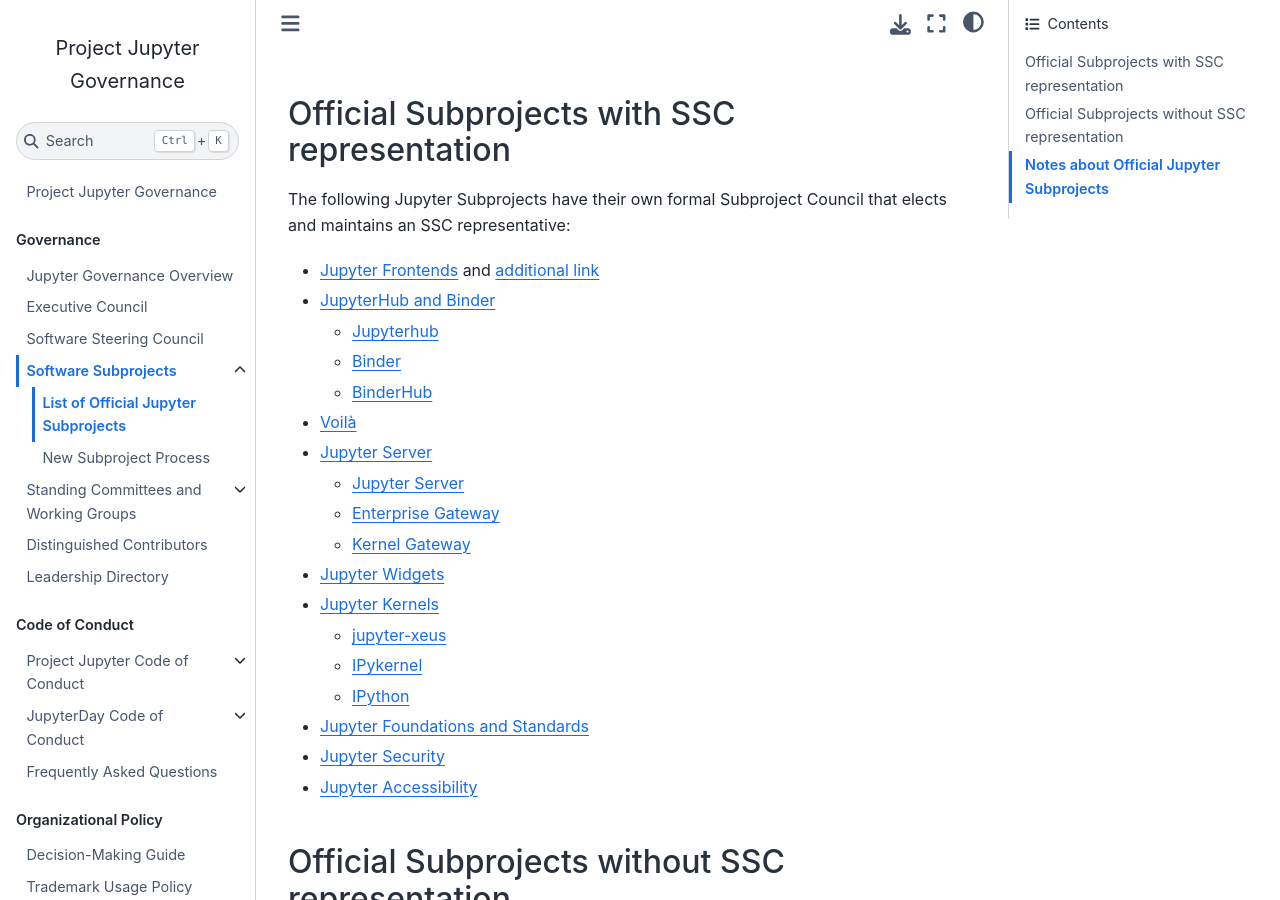
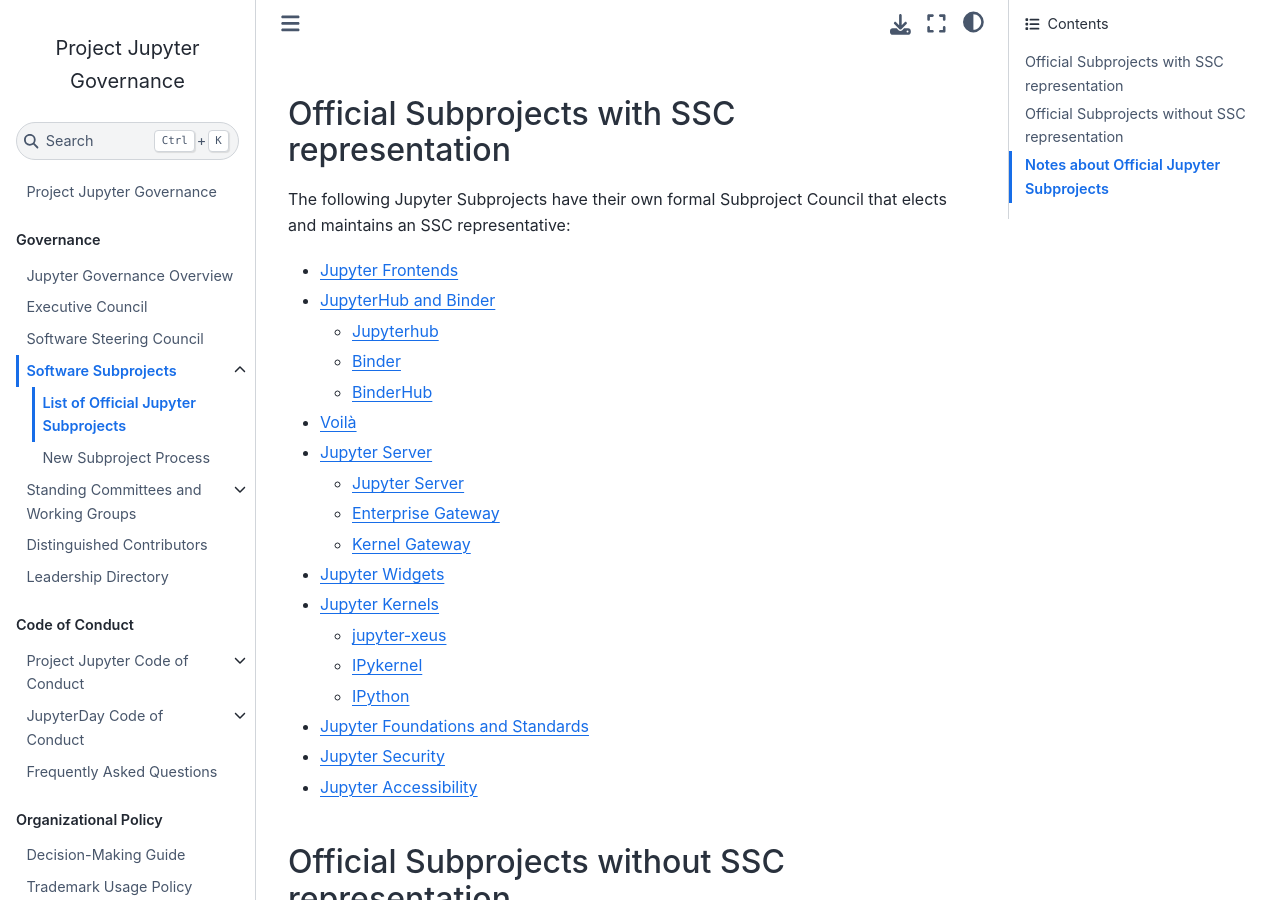
Before and after one commit to jupyter/governance, a Jupyter Book: the page built from list_of_subprojects.md, in a window 1280 px wide and 900 px high, scrolled down 314 px. Built offline with Jupyter Book 1.0.4 settings and Sphinx 7.4.7 and the Sphinx Book theme 1.1.4, drawn with Linux system fonts in a browser that asks for light colours; pages that are not in the unit, such as notebooks, are missing from menus.

Commit message:
Update list_of_subprojects.md
Co-authored-by: Frédéric Collonval <fcollonval@gmail.com>

```diff
--- a/list_of_subprojects.md
+++ b/list_of_subprojects.md
@@ -6,7 +6,7 @@
 
 The following Jupyter Subprojects have their own formal Subproject Council that elects and maintains an SSC representative:
 
-- [Jupyter Frontends](https://github.com/jupyterlab/team-compass) and [additional link](https://github.com/jupyter/notebook-team-compass)
+- [Jupyter Frontends](https://github.com/jupyterlab/team-compass)
 - [JupyterHub and Binder](https://github.com/jupyterhub/team-compass)
   - [Jupyterhub](https://github.com/jupyterhub/jupyterhub)
   - [Binder](https://github.com/jupyterhub/binder)
```
